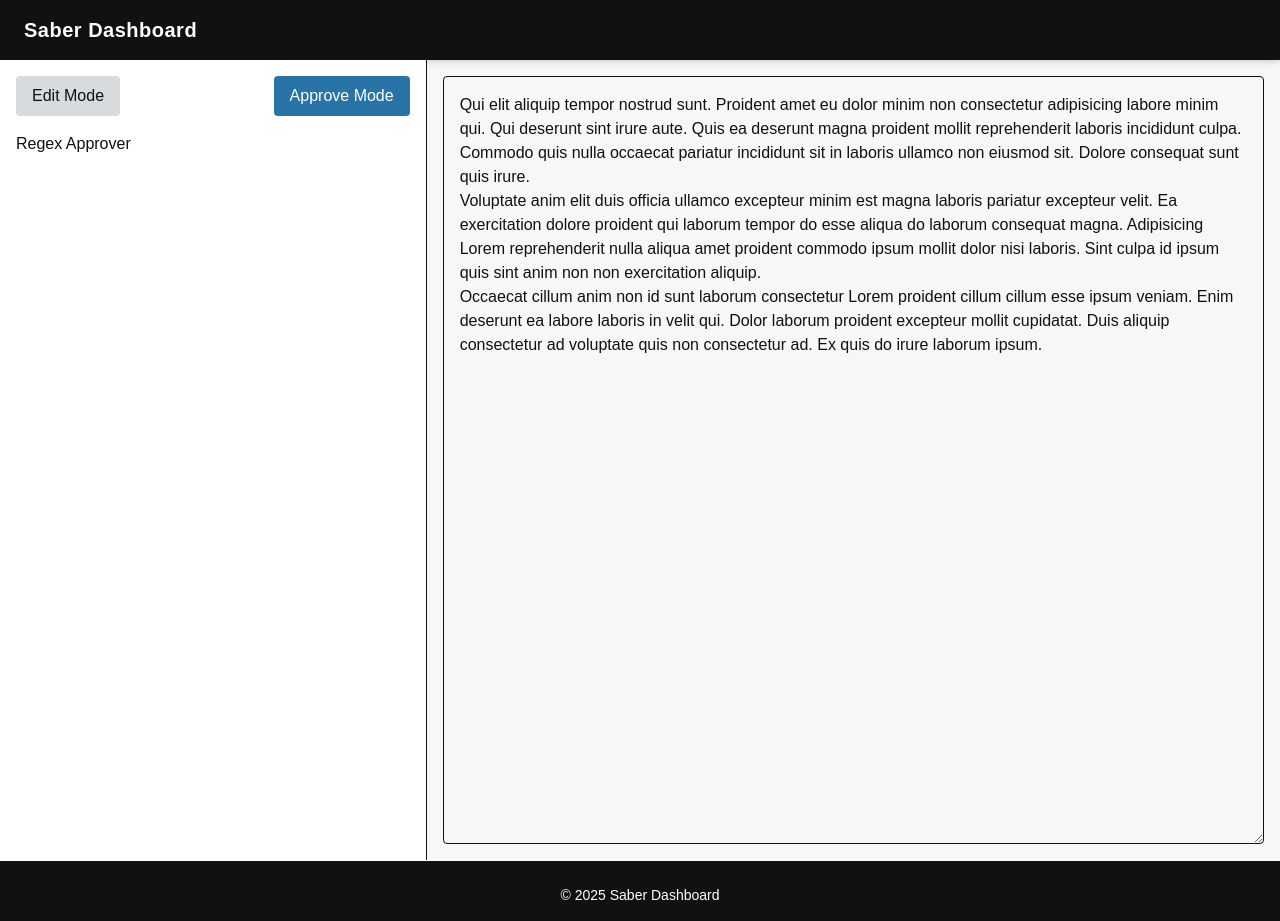
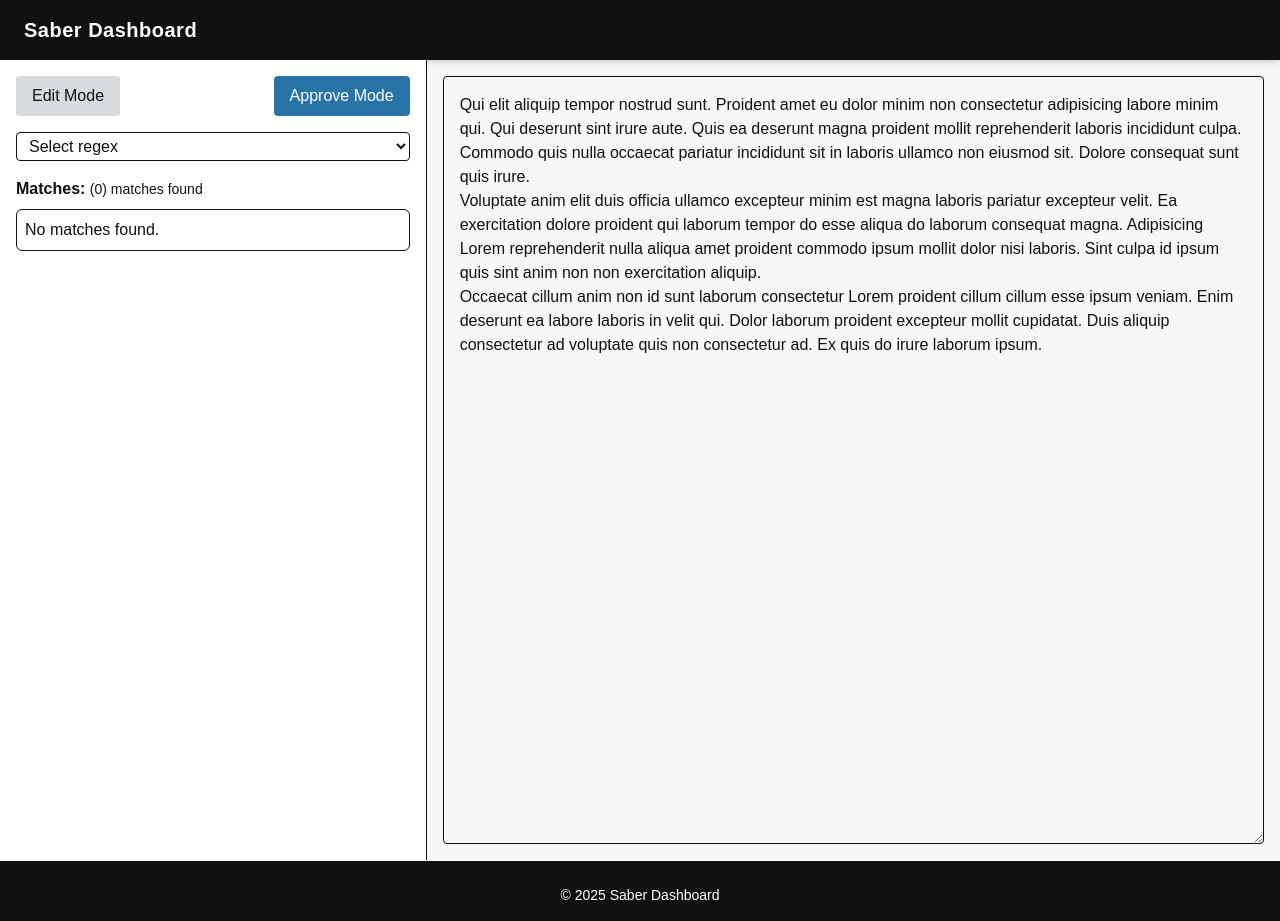
Before and after one commit to soulsako/saber-dashboard, a Next.js app: page / in a window 1280 px wide. Both pictures are taken after a click on the button "Approve Mode". Built offline with nearby package versions, Linux system fonts and the light colour scheme.

Commit message:
Added regex approver component

```diff
--- a/app/containers/LeftPanel.tsx
+++ b/app/containers/LeftPanel.tsx
@@ -1,10 +1,11 @@
 "use client";
 
 import React, { useState } from "react";
+import RegexEditor from "./RegexEditor";
+import RegexApprover from "./RegexApprover";
 import Button from "../components/Button";
-import RegexEditor from "./RegexEditor";
 
-export default function LeftPanel() {
+export default function LeftPanel({ text }: { text: string }) {
   const [mode, setMode] = useState<"edit" | "approve">("edit");
 
   return (
@@ -31,7 +32,7 @@ export default function LeftPanel() {
           Approve Mode
         </Button>
       </div>
-      {mode === "edit" ? <RegexEditor /> : <h1>Regex Approver</h1>}
+      {mode === "edit" ? <RegexEditor /> : <RegexApprover text={text} />}
     </section>
   );
 }
--- /dev/null
+++ b/app/containers/RegexApprover.tsx
@@ -0,0 +1,76 @@
+"use client";
+
+import { useRegexContext } from "../context/RegexContext";
+import { useState, useEffect } from "react";
+import Button from "../components/Button";
+
+export default function RegexApprover({ text }: { text: string }) {
+  const { patterns, approvePattern } = useRegexContext();
+  const [selected, setSelected] = useState("");
+  const [matches, setMatches] = useState<string[]>([]);
+
+  useEffect(() => {
+    if (!selected) return;
+    try {
+      const re = new RegExp(selected, "g");
+      const result = text.match(re) || [];
+      setMatches(result);
+    } catch {
+      setMatches(["Invalid regex"]);
+    }
+  }, [selected, text]);
+
+  return (
+    <div>
+      <select
+        value={selected}
+        onChange={(e) => setSelected(e.target.value)}
+        className="w-full mb-4 border border-borderBase rounded px-2 py-1 text-sm sm:text-base"
+        role="listbox"
+      >
+        <option value="">Select regex</option>
+        {patterns.map((pattern, i) => (
+          <option key={i} value={pattern.value}>
+            {pattern.value} {pattern.approved ? "✅" : ""}
+          </option>
+        ))}
+      </select>
+
+      {selected && (
+        <Button
+          onClick={() => approvePattern(selected)}
+          className="bg-[var(--success)] text-white mb-4"
+        >
+          Approve
+        </Button>
+      )}
+
+      <div>
+        <h3 className="font-bold mb-2">
+          Matches:{" "}
+          <span className="text-sm font-medium">
+            ({matches.length}) matches found
+          </span>
+        </h3>
+        <ul className="border border-borderBase rounded-md divide-y divide-gray-200 overflow-y-auto max-h-64 sm:max-h-96">
+          {matches.length > 0 ? (
+            matches.map((m, i) => (
+              <li
+                key={i}
+                className={`px-4 py-2 ${
+                  i % 2 === 1
+                    ? "border-[var(--border-base)]"
+                    : "bg-[var(--bg-gray-light)]"
+                }`}
+              >
+                {m}
+              </li>
+            ))
+          ) : (
+            <p className="p-2">No matches found.</p>
+          )}
+        </ul>
+      </div>
+    </div>
+  );
+}
--- a/app/page.tsx
+++ b/app/page.tsx
@@ -1,4 +1,3 @@
-/* eslint-disable @typescript-eslint/no-unused-vars */
 "use client";
 
 import { useState } from "react";
@@ -14,7 +13,7 @@ export default function Home() {
     <RegexProvider>
       <main className="flex flex-col min-h-screen overflow-hidden">
         <div className="flex flex-1 md:flex-row flex-1 overflow-hidden">
-          <LeftPanel />
+          <LeftPanel text={text} />
           <MiddlePanel setText={setText} />
         </div>
       </main>
```
